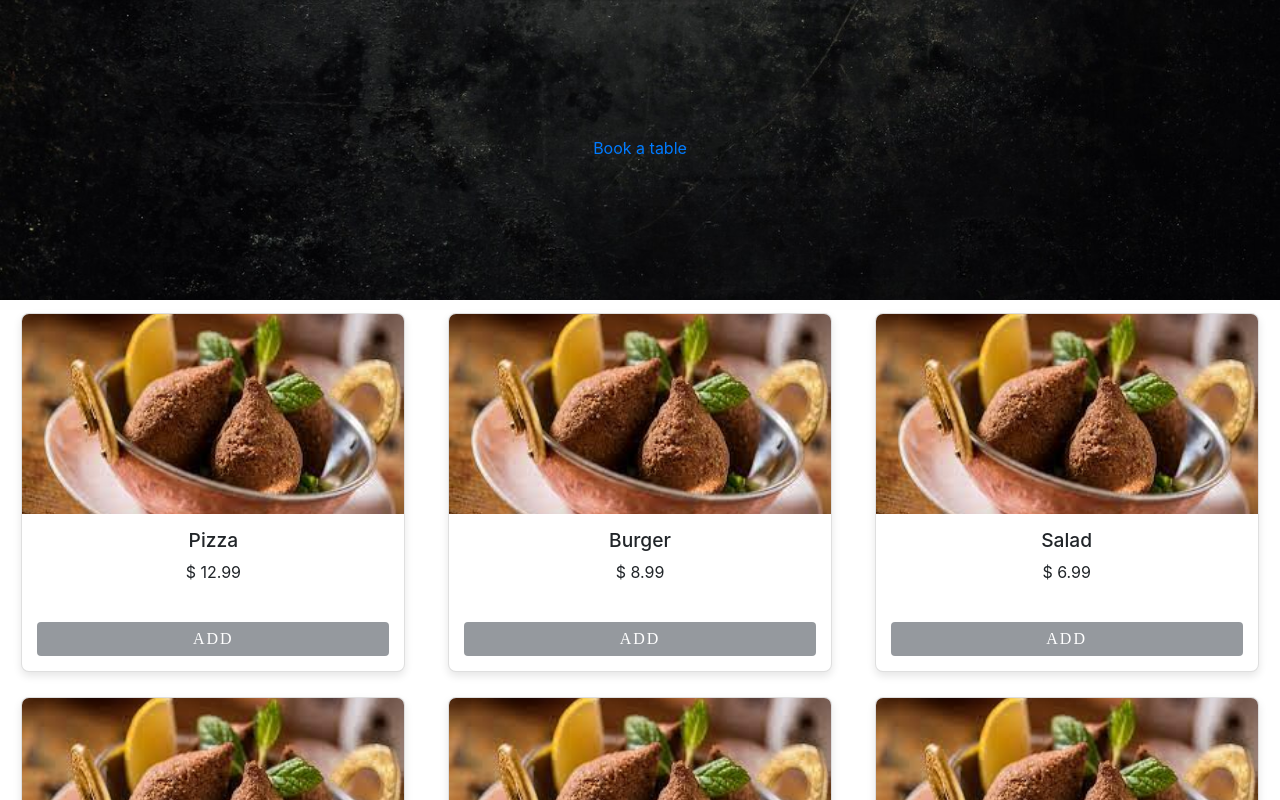
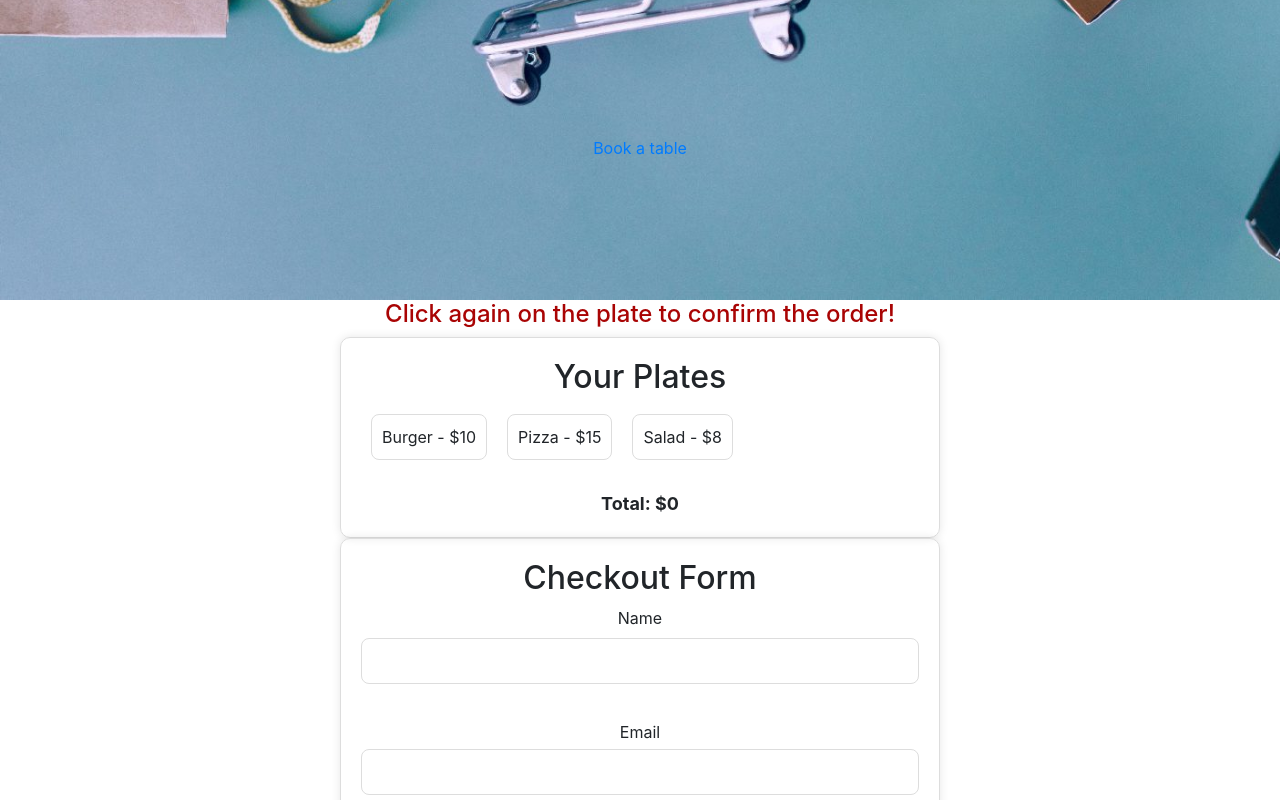
Before and after one commit to Majdhijazi/Software-development, a React (Create React App) app in the folder client-side/beirutlife/: page / in a window 1280 px wide. Shown: the part 520-1320 px from the top of the page. Built offline with nearby package versions, Linux system fonts and the light colour scheme.

Commit message:
finishing the checkout form

```diff
--- a/client-side/beirutlife/src/App.js
+++ b/client-side/beirutlife/src/App.js
@@ -3,12 +3,14 @@ import './App.css';
 import Layout from './layout/layout';
 import Home from './pages/home_p/home';
 import Menu from './pages/menu_p/menu';
+import CheckOut from './pages/checkout_p/checkout';
 
 function App() {
   return (
     <div className="App">
-      {/* <Layout children={<Home/>}/> */}
-      <Layout children={<Menu/>}/>
+      {/* <Layout children={<Home/>}/>*/}
+      {/*<Layout children={<Menu/>}/>*/}
+      {<Layout children={<CheckOut/>}/>}
     </div>
   );
 }
--- /dev/null
+++ b/client-side/beirutlife/src/components/checkout_form/checkoutForm.css
@@ -0,0 +1,50 @@
+.checkout-form-container {
+    max-width: 600px;
+    margin: 0 auto;
+    padding: 20px;
+    border: 1px solid #ddd;
+    border-radius: 10px;
+    box-shadow: 0 0 10px rgba(0, 0, 0, 0.1);
+  }
+
+.checkout-form {
+    display: grid;
+    gap: 20px;
+  }
+
+  .form-group {
+    display: flex;
+    flex-direction: column;
+  }
+
+  .checkout-form-label {
+    margin-bottom: 5px;
+  }
+
+  .checkout-form-input {
+    padding: 10px;
+    font-size: 16px;
+    border: 1px solid #ddd;
+    border-radius: 8px;
+    outline: none;
+    transition: border-color 0.3s ease;
+
+    &:focus {
+      border-color: #5cb85c;
+    }
+  }
+
+  .checkout-form-button {
+    padding: 10px;
+    background-color: #5cb85c;
+    color: #fff;
+    border: none;
+    border-radius: 8px;
+    cursor: pointer;
+    font-size: 16px;
+    transition: background-color 0.3s ease;
+
+    &:hover {
+      background-color: #4cae4c;
+    }
+  }
--- /dev/null
+++ b/client-side/beirutlife/src/components/checkout_form/checkoutForm.jsx
@@ -0,0 +1,81 @@
+import React, { useState } from 'react';
+import './checkoutForm.css'; // Import your CSS file for styling
+
+const CheckoutForm = () => {
+  const [formData, setFormData] = useState({
+    name: '',
+    email: '',
+    cardNumber: '',
+    expirationDate: '',
+    cvv: '',
+  });
+
+  const handleChange = (e) => {
+    const { name, value } = e.target;
+    setFormData({ ...formData, [name]: value });
+  };
+
+  const handleSubmit = (e) => {
+    e.preventDefault();
+    // Implement your checkout logic here, e.g., send data to a server
+  };
+
+  return (
+    <div className="checkout-form-container">
+      <h2>Checkout Form</h2>
+      <form className='checkout-form' onSubmit={handleSubmit}>
+        <div className="form-group">
+          <label className='checkout-form--label' htmlFor="name">Name</label>
+          <input
+          className='checkout-form-input'
+            type="text"
+            id="name"
+            name="name"
+            value={formData.name}
+            onChange={handleChange}
+            required
+          />
+        </div>
+        <div className="form-group">
+          <label className='checkout-form-label' htmlFor="email">Email</label>
+          <input
+            className='checkout-form-input'
+            type="email"
+            id="email"
+            name="email"
+            value={formData.email}
+            onChange={handleChange}
+            required
+          />
+        </div>
+        <div className="form-group">
+          <label className='checkout-form-label' htmlFor="cardNumber">Address</label>
+          <input
+            className='checkout-form-input'
+            type="text"
+            id="cardNumber"
+            name="cardNumber"
+            value={formData.cardNumber}
+            onChange={handleChange}
+            required
+          />
+        </div>
+        <div className="form-group">
+          <label className='checkout-form-label' htmlFor="expirationDate">Phone Number</label>
+          <input
+            className='checkout-form-input'
+            type="text"
+            id="expirationDate"
+            name="expirationDate"
+            value={formData.expirationDate}
+            onChange={handleChange}
+            required
+          />
+        </div>
+        <button className='checkout-form-button' type="submit">Confirm</button>
+      </form>
+    </div>
+  );
+};
+
+export default CheckoutForm;
--- /dev/null
+++ b/client-side/beirutlife/src/components/checkout_section/checkout.css
@@ -0,0 +1,37 @@
+.checkout-container {
+    max-width: 600px;
+    margin: 0 auto;
+    padding: 20px;
+    border: 1px solid #ddd;
+    border-radius: 10px;
+    box-shadow: 0 0 10px rgba(0, 0, 0, 0.1);
+  }
+
+  .product-list {
+    display: flex;
+    flex-wrap: wrap;
+  }
+
+  .product-item {
+    cursor: pointer;
+    padding: 10px;
+    margin: 10px;
+    border: 1px solid #ddd;
+    border-radius: 8px;
+    transition: background-color 0.3s ease;
+
+    &:hover {
+      background-color: #f0f0f0;
+    }
+  }
+
+  .product-item.selected {
+    background-color: #5cb85c;
+    color: #fff;
+  }
+
+  .total {
+    margin-top: 20px;
+    font-size: 18px;
+    font-weight: bold;
+  }
--- /dev/null
+++ b/client-side/beirutlife/src/components/checkout_section/checkout.jsx
@@ -0,0 +1,51 @@
+import React, { useState } from 'react';
+import './checkout.css';
+
+const products = [
+  { id: 1, name: 'Burger', price: 10 },
+  { id: 2, name: 'Pizza', price: 15 },
+  { id: 3, name: 'Salad', price: 8 },
+  // Add more products as needed
+];
+
+const CheckoutComponent = () => {
+  const [selectedItems, setSelectedItems] = useState([]);
+
+  const handleItemClick = (productId) => {
+    const index = selectedItems.indexOf(productId);
+    if (index === -1) {
+      setSelectedItems([...selectedItems, productId]);
+    } else {
+      const updatedItems = [...selectedItems];
+      updatedItems.splice(index, 1);
+      setSelectedItems(updatedItems);
+    }
+  };
+
+  const calculateTotal = () => {
+    return selectedItems.reduce((total, itemId) => {
+      const selectedItem = products.find(product => product.id === itemId);
+      return total + selectedItem.price;
+    }, 0);
+  };
+
+  return (
+    <div className="checkout-container">
+      <h2>Your Plates</h2>
+      <div className="product-list">
+        {products.map(product => (
+          <div
+            key={product.id}
+            className={`product-item ${selectedItems.includes(product.id) ? 'selected' : ''}`}
+            onClick={() => handleItemClick(product.id)}
+          >
+            {product.name} - ${product.price}
+          </div>
+        ))}
+      </div>
+      <div className="total">Total: ${calculateTotal()}</div>
+    </div>
+  );
+};
+
+export default CheckoutComponent;
--- /dev/null
+++ b/client-side/beirutlife/src/pages/checkout_p/checkout.css
@@ -0,0 +1,3 @@
+.note{
+    color: rgb(169, 4, 4);
+}
--- /dev/null
+++ b/client-side/beirutlife/src/pages/checkout_p/checkout.jsx
@@ -0,0 +1,18 @@
+import React from 'react'
+import './checkout.css'
+import IntroComponent from '../../components/intro_section/intro'
+import CheckoutComponent from '../../components/checkout_section/checkout'
+import CheckoutForm from '../../components/checkout_form/checkoutForm'
+
+const CheckOut = () => {
+  return (
+    <div className='page-container'>
+        <IntroComponent title={'Almost There!'} pic={"checkout-section-intro"}/>
+        <h4 className='note'>Click again on the plate to confirm the order!</h4>
+        <CheckoutComponent/>
+        <CheckoutForm/>
+    </div>
+  )
+}
+
+export default CheckOut
```
